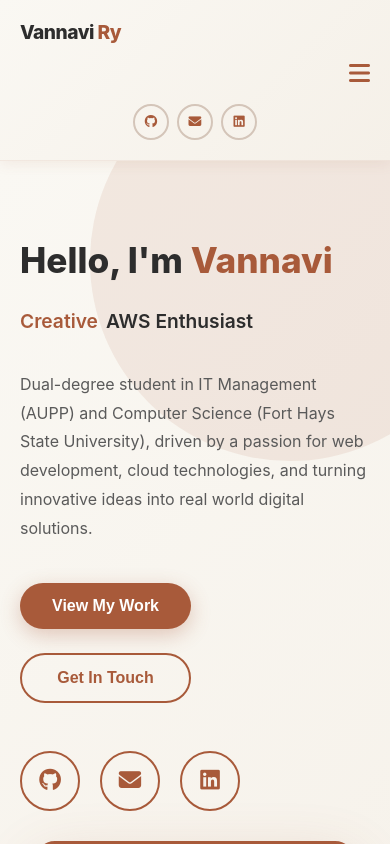
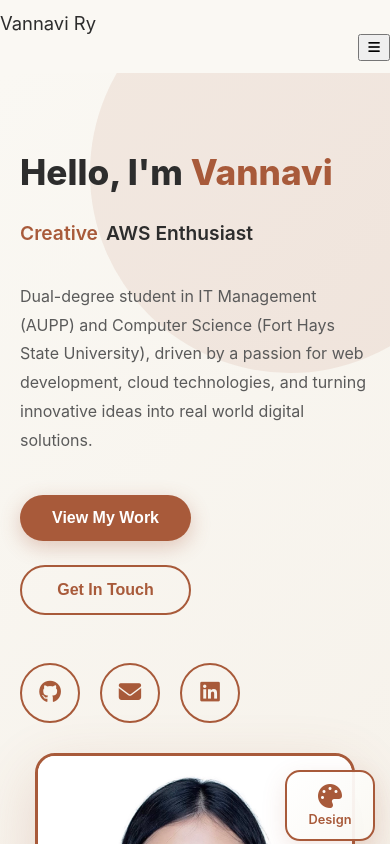
Before and after one commit to ryvannavi/vannavi-portfolio, a React (Vite) app: page / in a window 390 px wide. Shown: the top 844 px of the page. Built offline with nearby package versions, Linux system fonts and the light colour scheme.

Commit message:
Header.css

```diff
--- a/src/components/Header.css
+++ b/src/components/Header.css
@@ -1,216 +1,44 @@
-/* === HEADER STYLES === */
-.header {
-  background: linear-gradient(135deg, #faf8f3 0%, #f5f0e8 100%);
-  padding: 20px 0;
-  position: sticky;
-  top: 0;
-  z-index: 1000;
-  box-shadow: 0 4px 12px rgba(168, 90, 58, 0.08);
-  border-bottom: 1px solid rgba(168, 90, 58, 0.1);
-}
+/* ============================================
+   HEADER.CSS — REPLACE THE TWO MEDIA QUERIES
+   AT THE BOTTOM OF THE FILE WITH THESE.
 
-.container-header {
-  max-width: 1200px;
-  margin: 0 auto;
-  padding: 0 20px;
-  display: flex;
-  justify-content: space-between;
-  align-items: center;
-}
-
-/* === LOGO === */
-.logo {
-  flex-shrink: 0;
-}
-
-.logo-text {
-  font-size: 1.5rem;
-  font-weight: 800;
-  color: #2d2d2d;
-  letter-spacing: -0.5px;
-}
-
-.logo-highlight {
-  color: #a85a3a;
-}
-
-/* === NAVBAR === */
-.navbar {
-  flex: 1;
-  display: flex;
-  justify-content: center;
-}
-
-.nav-menu {
-  list-style: none;
-  display: flex;
-  gap: 2rem;
-  margin: 0;
-  padding: 0;
-  align-items: center;
-}
-
-.nav-menu li {
-  position: relative;
-}
-
-.nav-menu a {
-  color: #2d2d2d;
-  text-decoration: none;
-  font-weight: 600;
-  font-size: 0.95rem;
-  transition: all 0.3s ease;
-  padding: 8px 0;
-  border-bottom: 2px solid transparent;
-}
-
-.nav-menu a:hover {
-  color: #a85a3a;
-  border-bottom-color: #a85a3a;
-}
-
-/* === DROPDOWN === */
-.dropdown-item {
-  position: relative;
-}
-
-.dropdown-toggle {
-  background: none;
-  border: none;
-  color: #2d2d2d;
-  font-weight: 600;
-  font-size: 0.95rem;
-  cursor: pointer;
-  padding: 8px 0;
-  display: flex;
-  align-items: center;
-  gap: 6px;
-  transition: all 0.3s ease;
-}
-
-.dropdown-toggle:hover {
-  color: #a85a3a;
-}
-
-.dropdown-toggle i {
-  font-size: 0.7rem;
-  transition: transform 0.3s ease;
-}
-
-.dropdown-toggle i.open {
-  transform: rotate(180deg);
-}
-
-.dropdown-menu {
-  position: absolute;
-  top: 100%;
-  left: 0;
-  background: white;
-  list-style: none;
-  margin: 0;
-  padding: 0;
-  border-radius: 8px;
-  box-shadow: 0 8px 24px rgba(168, 90, 58, 0.15);
-  min-width: 160px;
-  opacity: 0;
-  visibility: hidden;
-  transform: translateY(-10px);
-  transition: all 0.3s ease;
-  border: 1px solid rgba(168, 90, 58, 0.1);
-}
-
-.dropdown-menu.active {
-  opacity: 1;
-  visibility: visible;
-  transform: translateY(8px);
-}
-
-.dropdown-menu li {
-  margin: 0;
-}
-
-.dropdown-menu a {
-  display: block;
-  padding: 12px 16px;
-  color: #2d2d2d;
-  text-decoration: none;
-  font-weight: 500;
-  font-size: 0.9rem;
-  transition: all 0.3s ease;
-  border-bottom: none;
-}
-
-.dropdown-menu a:hover {
-  background: linear-gradient(135deg, rgba(168, 90, 58, 0.08), rgba(168, 90, 58, 0.04));
-  color: #a85a3a;
-  padding-left: 20px;
-}
-
-.dropdown-menu li:first-child a {
-  border-radius: 8px 8px 0 0;
-}
-
-.dropdown-menu li:last-child a {
-  border-radius: 0 0 8px 8px;
-}
-
-/* === SOCIAL LINKS === */
-.header-social {
-  display: flex;
-  gap: 1rem;
-  flex-shrink: 0;
-}
-
-.header-social a {
-  width: 40px;
-  height: 40px;
-  border: 2px solid #d4c5b9;
-  border-radius: 50%;
-  display: flex;
-  align-items: center;
-  justify-content: center;
-  text-decoration: none;
-  color: #a85a3a;
-  font-size: 0.9rem;
-  transition: all 0.3s ease;
-}
-
-.header-social a:hover {
-  background: #a85a3a;
-  color: white;
-  border-color: #a85a3a;
-  transform: translateY(-3px);
-}
-
-/* === HAMBURGER MENU (Mobile) === */
-.hamburger {
-  display: none;
-  background: none;
-  border: none;
-  color: #a85a3a;
-  font-size: 1.5rem;
-  cursor: pointer;
-  transition: all 0.3s ease;
-}
-
-.hamburger:hover {
-  color: #8b4a2e;
-}
+   Everything above them stays exactly as it is.
+   ============================================ */
 
 /* === RESPONSIVE === */
 @media (max-width: 768px) {
+  .header {
+    padding: 12px 0;
+  }
+
   .container-header {
     flex-wrap: wrap;
-    gap: 1rem;
+    gap: 0;
+  }
+
+  .logo {
+    order: 1;
   }
 
   .hamburger {
     display: block;
-    order: 3;
+    order: 2;
+    margin-left: auto;
+    padding: 4px 8px;
+  }
+
+  /* The social icons were set to flex-basis: 100%,
+     which pushed them onto their own full-width row
+     inside a STICKY header. That made the header two
+     rows tall and covered the top of the hero.
+     The hero already has these three icons, so hide
+     the duplicates here. */
+  .header-social {
+    display: none;
   }
 
   .navbar {
-    order: 4;
+    order: 3;
     flex-basis: 100%;
   }
 
@@ -224,9 +52,9 @@
   }
 
   .nav-menu.active {
-    max-height: 400px;
-    margin-top: 1rem;
-    gap: 1rem;
+    max-height: 520px;
+    margin-top: 12px;
+    padding-bottom: 8px;
   }
 
   .nav-menu li {
@@ -236,7 +64,7 @@
 
   .nav-menu a {
     display: block;
-    padding: 10px 0;
+    padding: 12px 0;
     border-bottom: none;
   }
 
@@ -248,41 +76,22 @@
     box-shadow: none;
     background: transparent;
     border: none;
-    margin-top: 0.5rem;
+    margin-top: 0;
   }
 
   .dropdown-menu a {
     padding: 8px 0;
     font-size: 0.85rem;
   }
-
-  .header-social {
-    order: 5;
-    flex-basis: 100%;
-    justify-content: center;
-  }
-
-  .logo {
-    order: 1;
-  }
 }
 
 @media (max-width: 480px) {
   .logo-text {
-    font-size: 1.2rem;
+    font-size: 1.15rem;
   }
 
-  .nav-menu {
-    gap: 0.5rem;
-  }
-
-  .header-social {
-    gap: 0.5rem;
-  }
-
-  .header-social a {
-    width: 36px;
-    height: 36px;
-    font-size: 0.8rem;
+  .nav-menu a {
+    padding: 11px 0;
+    font-size: 0.95rem;
   }
 }
```
